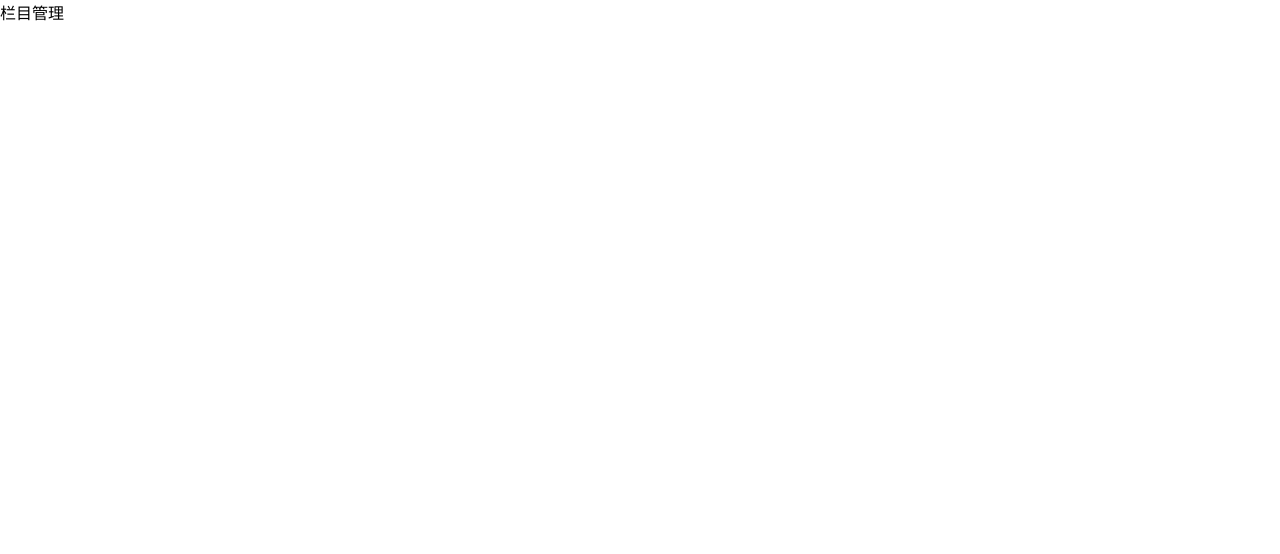
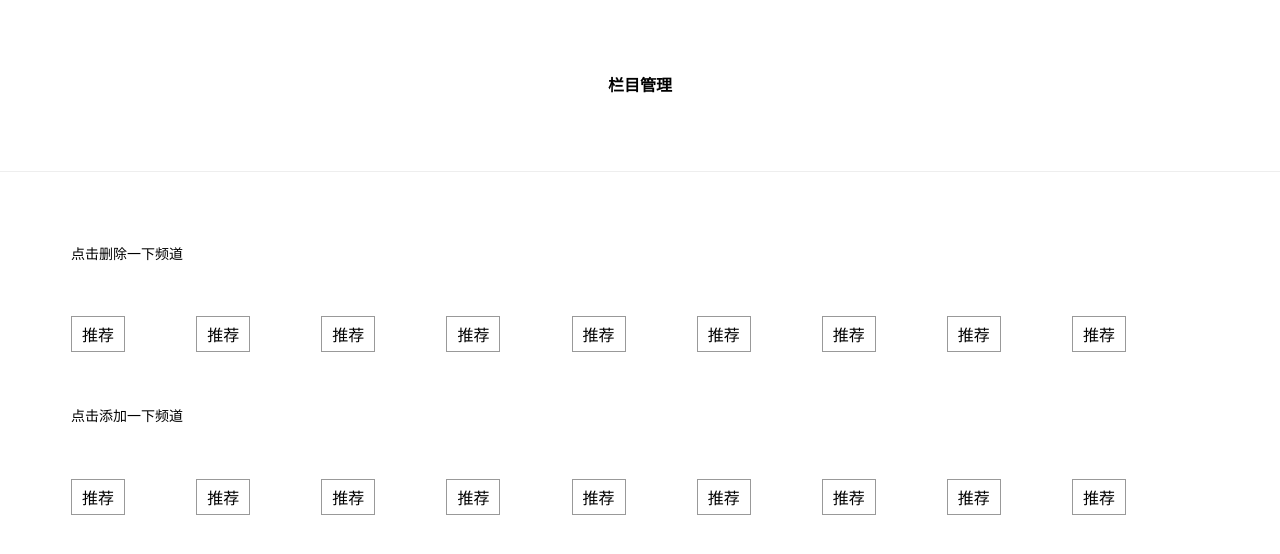
Before and after one commit to itcast-hsian/news-43, a Vue app: page /category in a window 1280 px wide. Shown: the top 554 px of the page. Built offline with nearby package versions, Linux system fonts and the light colour scheme; a small style sheet from the web is missing.

Commit message:
栏目管理的静态布局

```diff
--- a/src/views/Category.vue
+++ b/src/views/Category.vue
@@ -1,10 +1,65 @@
 <template>
-    <div>栏目管理</div>
+    <div>
+        <!-- 头部组件 -->
+        <NavigateBar title="栏目管理"/>
+        <div class="content">
+            <p class="desc">点击删除一下频道</p>
+            <div class="list">
+                <span class="item">推荐</span>
+                <span class="item">推荐</span>
+                <span class="item">推荐</span>
+                <span class="item">推荐</span>
+                <span class="item">推荐</span>
+                <span class="item">推荐</span>
+                <span class="item">推荐</span>
+                <span class="item">推荐</span>
+                <span class="item">推荐</span>
+            </div>
+            <p class="desc">点击添加一下频道</p>
+            <div class="list">
+                <span class="item">推荐</span>
+                <span class="item">推荐</span>
+                <span class="item">推荐</span>
+                <span class="item">推荐</span>
+                <span class="item">推荐</span>
+                <span class="item">推荐</span>
+                <span class="item">推荐</span>
+                <span class="item">推荐</span>
+                <span class="item">推荐</span>
+            </div>
+        </div>
+    </div>
 </template>
 
 <script>
-export default {};
+// 头部导航组件
+import NavigateBar from "@/components/NavigateBar"
+
+export default {
+    // 注册组件
+    components: {
+        NavigateBar
+    },
+};
 </script>
 
-<style>
+<style scoped lang="less">
+.content{
+    padding: 10/360*100vw;
+    .desc{
+        font-size: 14px;
+        margin: 10/360*100vw;
+    }
+
+    .list{
+        display: flex;
+        flex-wrap: wrap;
+        .item{
+            border: 1px #999 solid;
+            padding: 5px 10px;
+            font-size: 16px;
+            margin: 5/360*100vw 10/360*100vw;
+        }
+    }
+}
 </style>
```
